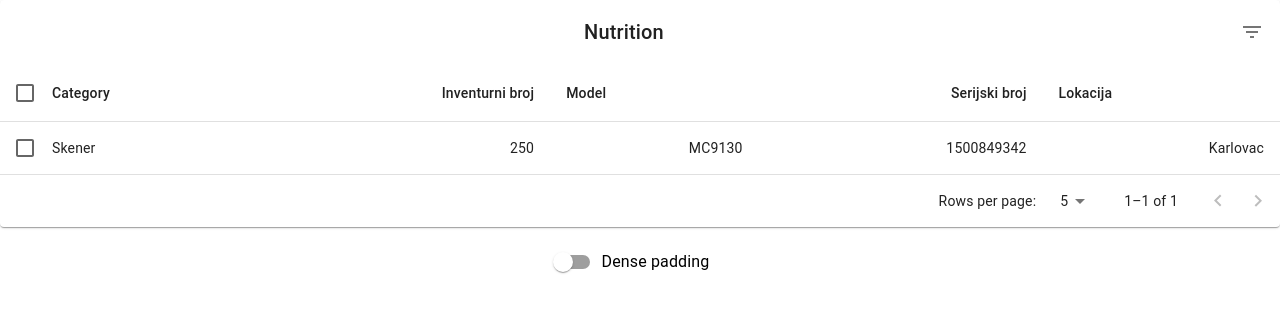
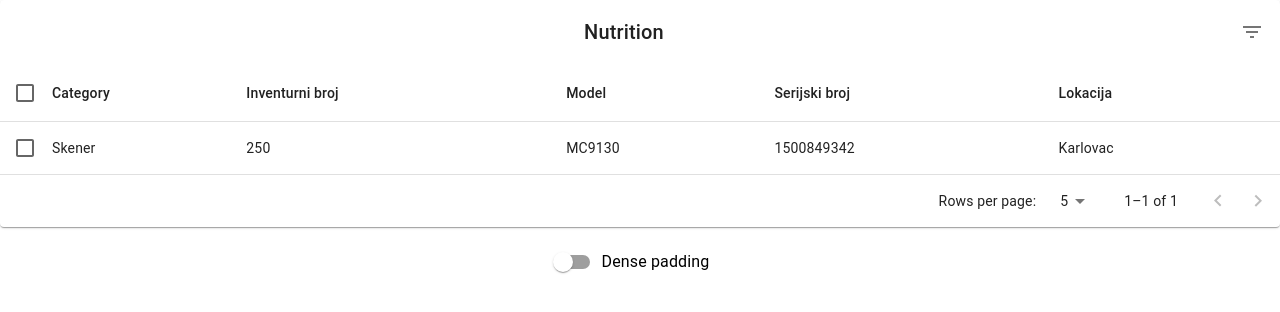
Before and after one commit to NicKyeaa/inventoryman, a React (Create React App) app: page / in a window 1280 px wide. Shown: the top 312 px of the page. Built offline with nearby package versions, Linux system fonts and the light colour scheme.

Commit message:
Corrected Child key errors when mapping rows and corrected alignment for header and tablerows

```diff
--- a/src/Components/Grid.jsx
+++ b/src/Components/Grid.jsx
@@ -34,16 +34,16 @@ function createData(category, inventoryNumber, model, serialNumber, location) {
 
 const rows = [
   createData('Skener', 250, 'MC9130', 1500849342, 'Karlovac'),
-  // createData('', 452, 25.0, 51, 4.9),
+  // createData('Printer', 452, 25.0, 51, 4.9),
   // createData('Skener', 262, 16.0, 24, 6.0),
   // createData('Skener', 159, 6.0, 24, 4.0),
-  // createData('Gingerbread', 356, 16.0, 49, 3.9),
+  // createData('Printer', 356, 16.0, 49, 3.9),
   // createData('Honeycomb', 408, 3.2, 87, 6.5),
   // createData('Ice cream sandwich', 237, 9.0, 37, 4.3),
   // createData('Skener', 375, 0.0, 94, 0.0),
   // createData('KitKat', 518, 26.0, 65, 7.0),
-  // createData('Lollipop', 392, 0.2, 98, 0.0),
-  // createData('Marshmallow', 318, 0, 81, 2.0),
+  // createData('Printer', 392, 0.2, 98, 0.0),
+  // createData('Printer', 318, 0, 81, 2.0),
   // createData('Skener', 360, 19.0, 9, 37.0),
   // createData('Oreo', 437, 18.0, 63, 4.0),
 ];
@@ -135,7 +135,7 @@ function EnhancedTableHead(props) {
         {headCells.map((headCell) => (
           <TableCell
             key={headCell.id}
-            align={headCell.numeric ? 'right' : 'left'}
+            align="left"
             padding={headCell.disablePadding ? 'none' : 'normal'}
             sortDirection={orderBy === headCell.id ? order : false}
           >
@@ -321,11 +321,11 @@ export default function EnhancedTable() {
                   return (
                     <TableRow
                       hover
-                      onClick={(event) => handleClick(event, row.name)}
+                      onClick={(event) => handleClick(event, row.serialNumber)}
                       role="checkbox"
                       aria-checked={isItemSelected}
                       tabIndex={-1}
-                      key={row.name}
+                      key={row.serialNumber}
                       selected={isItemSelected}
                     >
                       <TableCell padding="checkbox">
@@ -345,10 +345,10 @@ export default function EnhancedTable() {
                       >
                         {row.category}
                       </TableCell>
-                      <TableCell align="right">{row.inventoryNumber}</TableCell>
-                      <TableCell align="right">{row.model}</TableCell>
-                      <TableCell align="right">{row.serialNumber}</TableCell>
-                      <TableCell align="right">{row.location}</TableCell>
+                      <TableCell align="left">{row.inventoryNumber}</TableCell>
+                      <TableCell align="left">{row.model}</TableCell>
+                      <TableCell align="left">{row.serialNumber}</TableCell>
+                      <TableCell align="left">{row.location}</TableCell>
                     </TableRow>
                   );
                 })}
```
